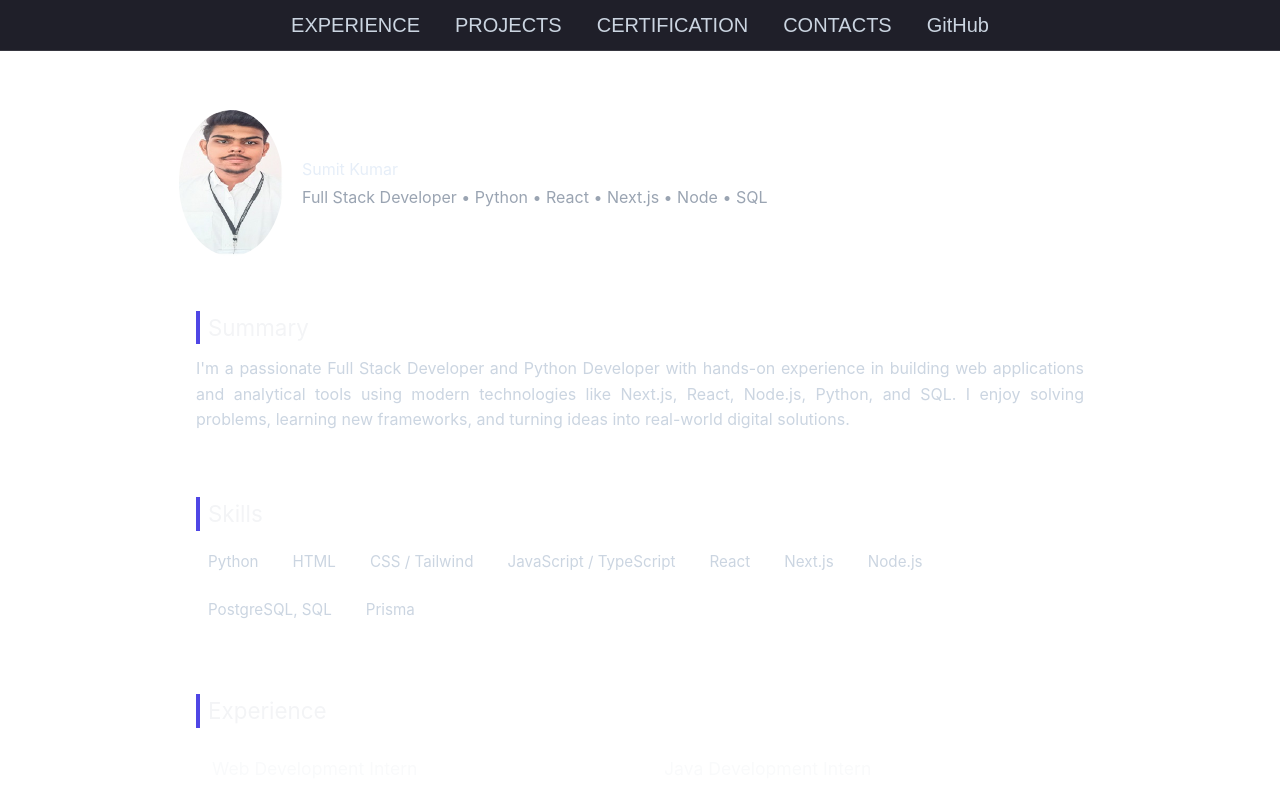
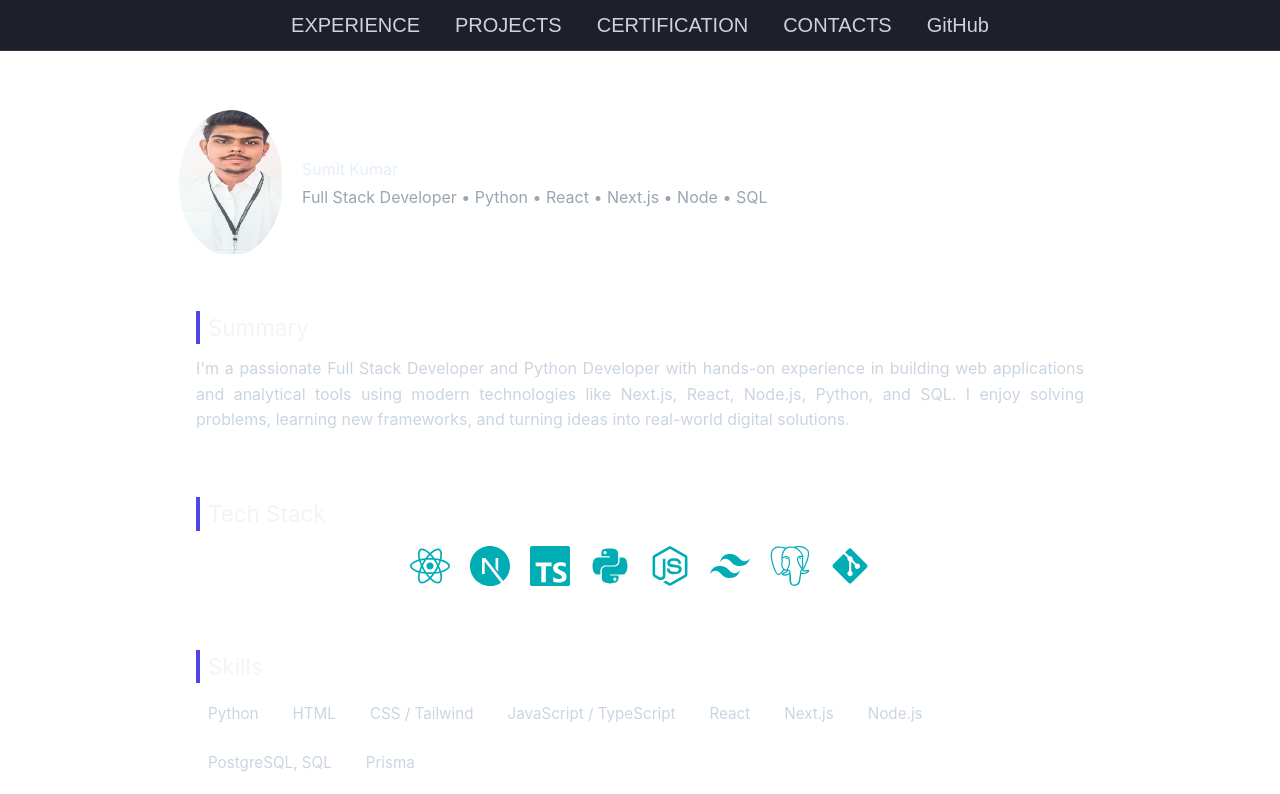
Before and after one commit to SumitKumar3030/portfolio, a Next.js app: page / in a window 1280 px wide. Shown: the top 794 px of the page. Built offline with nearby package versions, Linux system fonts and the light colour scheme.

Commit message:
update: made some changes

```diff
--- a/src/app/page.module.css
+++ b/src/app/page.module.css
@@ -160,3 +160,24 @@
   color: #9aa4b2;
   font-size: 14px;
 }
+
+.techIcons {
+  display: flex;
+  flex-wrap: wrap;
+  gap: 20px;
+  justify-content: center;
+  align-items: center;
+  font-size: 2.5rem;
+  color: #00adb5;
+  margin-top: 15px;
+}
+
+.techIcons svg {
+  transition: transform 0.3s ease, color 0.3s ease;
+  cursor: pointer;
+}
+
+.techIcons svg:hover {
+  transform: scale(1.2);
+  color: #00fff5;
+}
--- a/src/app/page.tsx
+++ b/src/app/page.tsx
@@ -1,3 +1,5 @@
+import { FaReact, FaPython, FaNodeJs, FaDatabase, FaGitAlt } from "react-icons/fa";
+import { SiNextdotjs, SiTypescript, SiTailwindcss, SiPostgresql } from "react-icons/si";
 import Image from "next/image";
 import styles from "./page.module.css";
 import Navbar from "./navbar";
@@ -149,6 +151,21 @@ export default function Home() {
         </p>
       </section>
 
+    <section className={styles.section} id="techstack">
+      <h2>Tech Stack</h2>
+      <div className={styles.techIcons}>
+        <FaReact title="React" />
+        <SiNextdotjs title="Next.js" />
+        <SiTypescript title="TypeScript" />
+        <FaPython title="Python" />
+        <FaNodeJs title="Node.js" />
+        <SiTailwindcss title="Tailwind CSS" />
+        <SiPostgresql title="PostgreSQL" />
+        <FaGitAlt title="Git" />
+      </div>
+    </section>
+
+
       <section className={styles.section} id ="skills">
         <h2>Skills</h2>
         <ul className={styles.skills}>
```
Also changed, not shown: package.json (+5 -4 lines), 1 other file (tests, documents, lock files or other folders).
